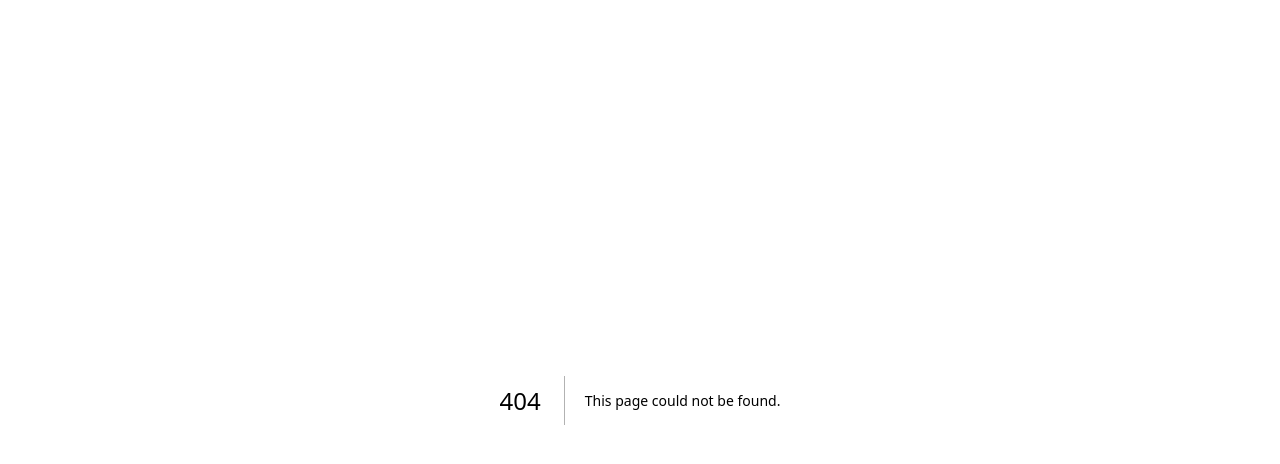
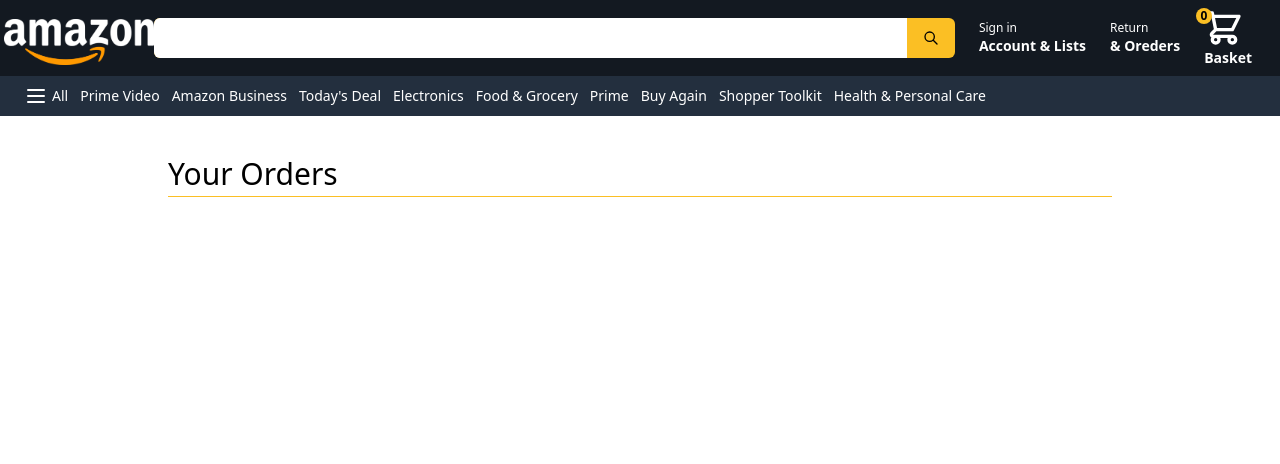
Before and after one commit to SergiusLo/amazon-clone-next, a Next.js app: page /orders in a window 1280 px wide. Before the commit this address had no page. Shown: the top 464 px of the page. Built offline with nearby package versions, Linux system fonts and the light colour scheme; no server answers.

Commit message:
success page

```diff
--- /dev/null
+++ b/src/pages/orders.jsx
@@ -0,0 +1,19 @@
+import Header from "../components/Header";
+import {useSession} from 'next-auth/client'
+
+function Orders(props) {
+   const [session] = useSession()
+  return (
+    <div>
+      <Header />
+      <main className="max-w-screen-lg mx-auto p-10">
+        <h1 className="text-3xl border-b mb-2 pb-1 border-yellow-400">
+          Your Orders
+        </h1>
+
+      </main>
+    </div>
+  );
+}
+
+export default Orders;
--- a/src/pages/success.jsx
+++ b/src/pages/success.jsx
@@ -1,11 +1,35 @@
-import React from 'react';
+import Header from "../components/Header";
+import { CheckCircleIcon } from "@heroicons/react/solid";
+import { useRouter } from 'next/router'
 
-function success(props) {
-   return (
-      <div className='bg-gray-100 h-screen'>
-
-      </div>
-   );
+function Success(props) {
+  const router = useRouter();
+  return (
+    <div className="bg-gray-100 h-screen">
+      <Header />
+      <main className="max-w-screen-lg mx-auto ">
+        <div className="flex flex-col p-10 bg-white">
+          <div className="flex items-center space-x-2 mb-5">
+            <CheckCircleIcon className="text-green-500 h-10" />
+            <h1 className="text-3xl">
+              Thank you, your order has been confirmed!
+            </h1>
+          </div>
+          <p>
+            Thank you shopping with us. We'll send a confirmation of item has
+            shipped, if you would like to check the status of order(s) please
+            press the link below
+          </p>
+          <button
+            onClick={() => router.push("/orders")}
+            className="button mt-8"
+          >
+            Go to my orders
+          </button>
+        </div>
+      </main>
+    </div>
+  );
 }
 
-export default success;
+export default Success;
```
